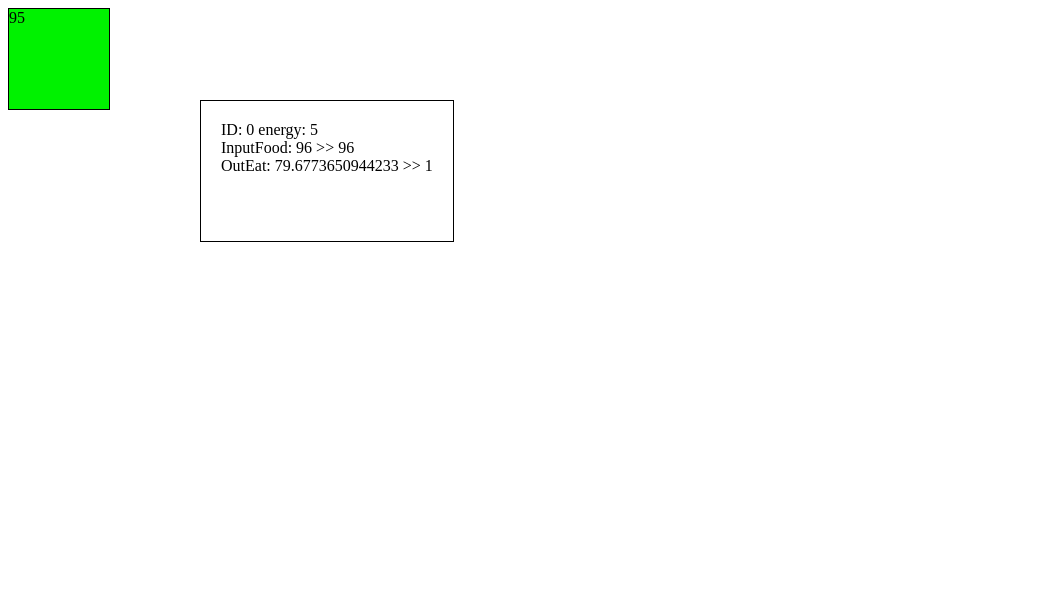
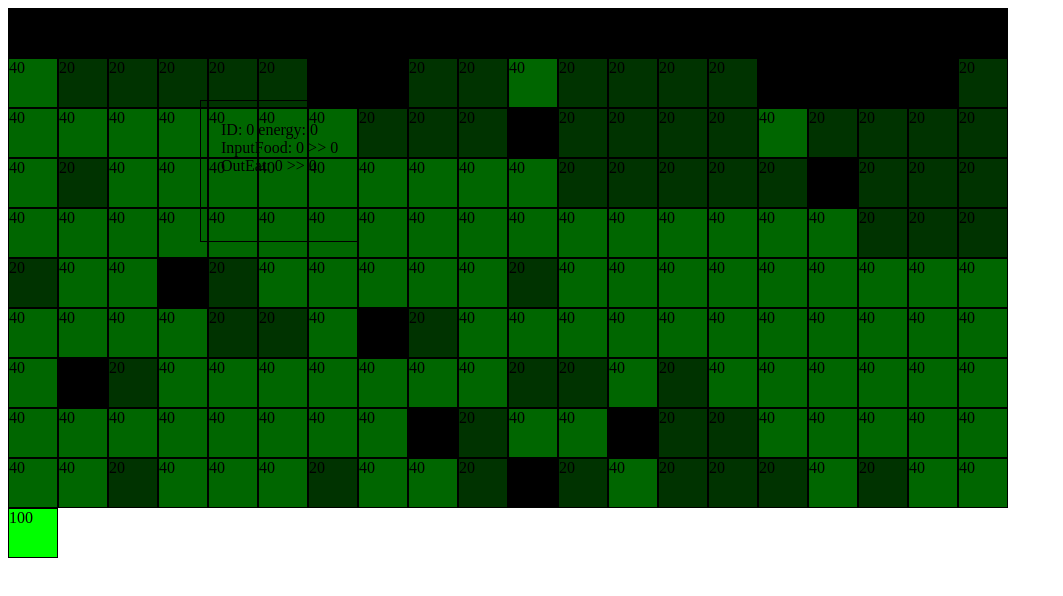
Before and after one commit to markuskraemer/myPlanet, an Angular app: page / in a window 1280 px wide. Shown: the top 596 px of the page, without its empty margins (0-1063 px from the left). Built offline with nearby package versions, Linux system fonts and the light colour scheme.

Commit message:
adde MapGenerator

```diff
--- a/src/app/app.component.html
+++ b/src/app/app.component.html
@@ -1,3 +1,3 @@
 
-<app-tileMap [tiles]="main.world.tileMap.tiles"></app-tileMap>
+<app-tileMap [tiles]="main.world.tileMap.tiles" [rows]="main.world.tileMap.rows"></app-tileMap>
 <app-creature *ngFor="let creature of main.world.creatures" [creature]="creature"></app-creature>
--- a/src/app/view/tileMap/tileMap.component.css
+++ b/src/app/view/tileMap/tileMap.component.css
@@ -2,9 +2,14 @@
     position: absolute;
 }
 
+.container {
+
+}
+
 .tile {
-    width:100px;
-    height:100px;
-    background-color: yellow;
+    width:50px;
+    height:50px;
     border:1px solid black;
+    display: inline-block;
+    box-sizing: border-box;
 }
--- a/src/app/view/tileMap/tileMap.component.html
+++ b/src/app/view/tileMap/tileMap.component.html
@@ -1,3 +1,5 @@
-<div *ngFor="let tile of tiles" [style.backgroundColor]="getBackgroundColor(tile)" class="tile">
-    {{tile.foodAmount}}
+<div class="container" [style.width]="rows*tileSize+'px'">
+    <div *ngFor="let tile of tiles" [style.backgroundColor]="getBackgroundColor(tile)" class="tile">
+        {{tile.foodAmount}}
+    </div>
 </div>
--- a/src/app/view/tileMap/tileMap.component.ts
+++ b/src/app/view/tileMap/tileMap.component.ts
@@ -10,6 +10,11 @@ export class TileMapComponent implements OnInit {
 
     @Input ('tiles')
     public tiles:Tile[];
+
+    @Input ('rows')
+    public rows:number = 0;
+
+    public readonly tileSize:number = 50;
 
     constructor() { }
 
--- /dev/null
+++ b/src/app/world/MapGenerator.ts
@@ -0,0 +1,51 @@
+
+export class MapGenerator {
+
+
+    public static tileIdCount:number = 3;
+
+    private static getRandomTileId (seed:number = undefined):number {
+        if(seed == undefined){
+            return Math.floor(Math.random () * this.tileIdCount);
+        }else{
+            const rnd:number = Math.round(Math.random () * this.tileIdCount);
+            const roundedSeed:number = Math.round(seed);
+            if(roundedSeed == 0 && rnd > .65){
+                return Math.round(roundedSeed);
+            }else if(roundedSeed == 1 && rnd > .50){
+                return Math.round(roundedSeed);
+            }if(roundedSeed == 2 && rnd > .80){
+                return Math.round(roundedSeed);
+            }else{
+                return this.getRandomTileId ();
+            }
+        }
+    }
+
+    private static calcNewTileId (map:number[][]):number {
+        const currentCol:number[] = map[map.length-1];
+        const lastCol:number[] = map[map.length-2];
+
+        const actOnSameRow:number = (currentCol  && currentCol.length > 0) ? currentCol[currentCol.length-1] : MapGenerator.getRandomTileId ();
+        const actOnSameCol:number = (lastCol && lastCol.length > 0) ? lastCol[Math.max(currentCol.length-1,0)] : actOnSameRow;
+
+        const av:number = (actOnSameRow + actOnSameCol) / 2;
+        return this.getRandomTileId (av);
+    }
+
+
+    public static create (width:number, height:number):number[][]{
+
+        const result:number[][] = [[]];
+
+        for(let h:number = 0; h < height; ++h){
+            result[h] = [];
+            for(let w:number = 0; w < width; ++w){
+                result[h][w] =  (this.calcNewTileId(result));
+            }
+        }
+        return result;
+    }
+
+
+}
--- a/src/app/world/TileMap.ts
+++ b/src/app/world/TileMap.ts
@@ -2,6 +2,19 @@ import { Tile } from './Tile';
 export class TileMap {
 
     public tiles:Tile[] = [];
+    public rows:number = 0;
+
+    public createTilesBySeedMap (map:number[][]){
+        this.rows = map[0].length;
+        this.tiles = [];
+        for(let col:number = 0; col < map.length; ++col){
+            for(let row:number = 0; row < map[col].length; ++row){
+                const tile:Tile = new Tile ();
+                tile.foodAmount = map[col][row] * 20;
+                this.tiles.push(tile);
+            }
+        }
+    }
 
     public getTileAt (x:number, y:number):Tile{
         return this.tiles[0];
--- a/src/app/world/World.ts
+++ b/src/app/world/World.ts
@@ -1,3 +1,4 @@
+import { MapGenerator } from './MapGenerator';
 import { TileMap } from './TileMap';
 import { Tile } from './Tile';
 import { Creature } from './Creature';
@@ -24,7 +25,11 @@ export class World {
     }
 
     constructor () {
+
+        const map:number[][] = MapGenerator.create (20,10);
+
         this._tileMap = new TileMap ();
+        this._tileMap.createTilesBySeedMap (map);
         const tile:Tile = new Tile ();
         tile.foodAmount = Tile.MAX_FOOD_AMOUNT;
         this._tileMap.tiles.push(tile);
```
Also changed, not shown: src/assets/map1.png (added), src/assets/map2.png (added).
